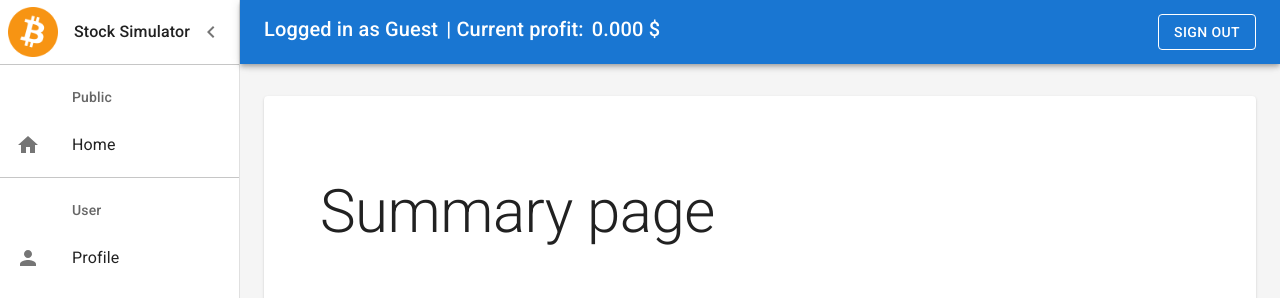
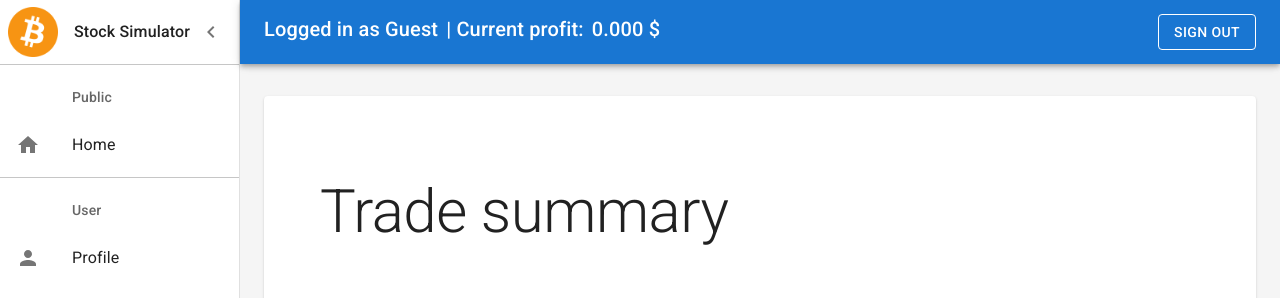
Before and after one commit to Bsandor453/dipterv, a React (Create React App) app in the folder frontend/: page /summary in a window 1280 px wide. Shown: the top 298 px of the page. Built offline with nearby package versions, Linux system fonts and the light colour scheme; no server answers; sample sign-in values are in the browser's storage.

Commit message:
Rename summary page

```diff
--- a/frontend/src/pages/SummaryPage.tsx
+++ b/frontend/src/pages/SummaryPage.tsx
@@ -128,7 +128,7 @@ const Summary: React.FC = () => {
           <Paper sx={{ p: 5, display: 'flex', flexDirection: 'column' }}>
             <Box sx={{ ml: 2, mr: 2, mt: 2, pb: '2em' }}>
               <Typography variant="h2" sx={{ mt: 3, mb: 8 }}>
-                Summary page
+                Trade summary
               </Typography>
               <Typography variant="h4" gutterBottom sx={{ mt: 3 }}>
                 Profit
```
